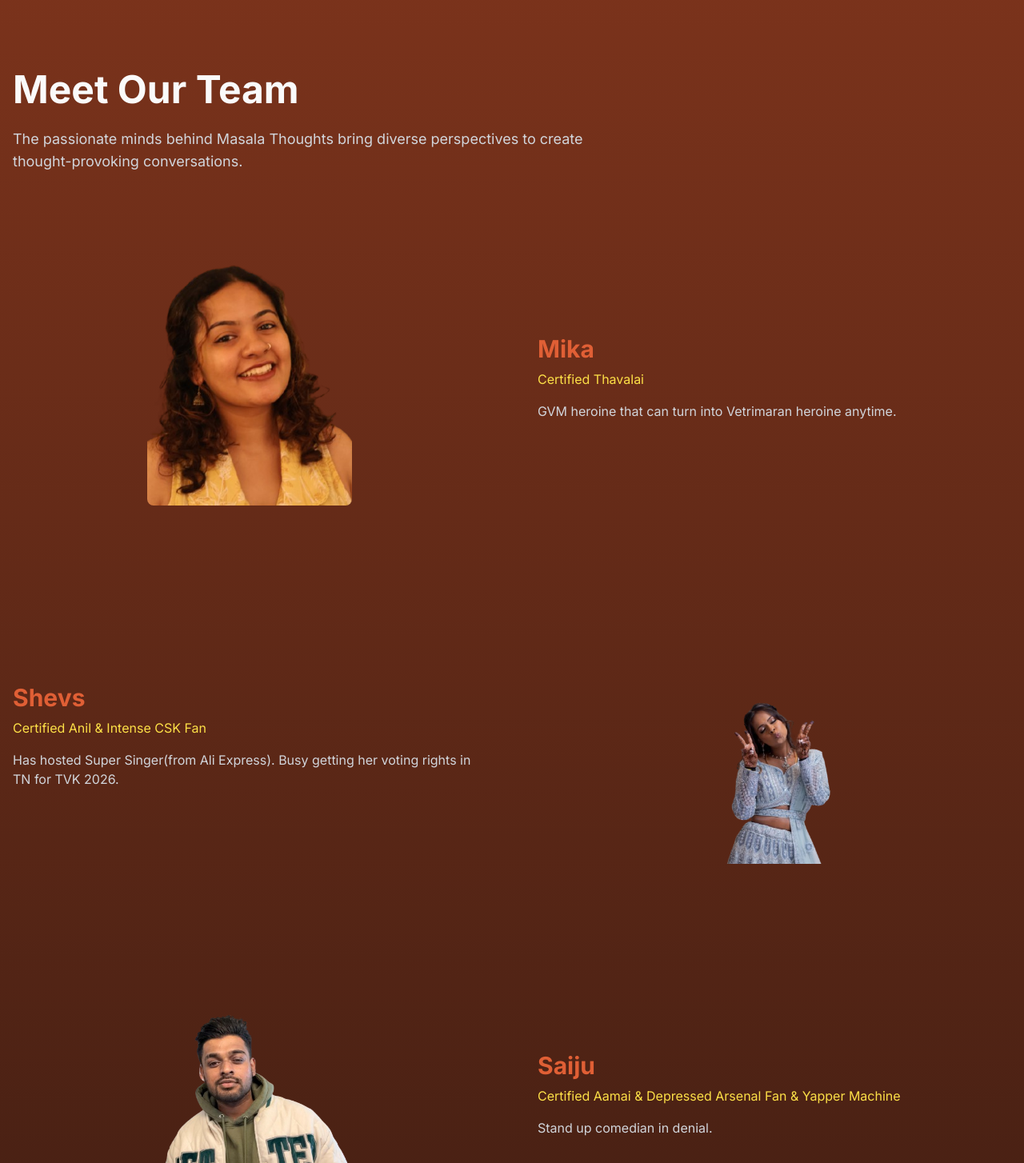
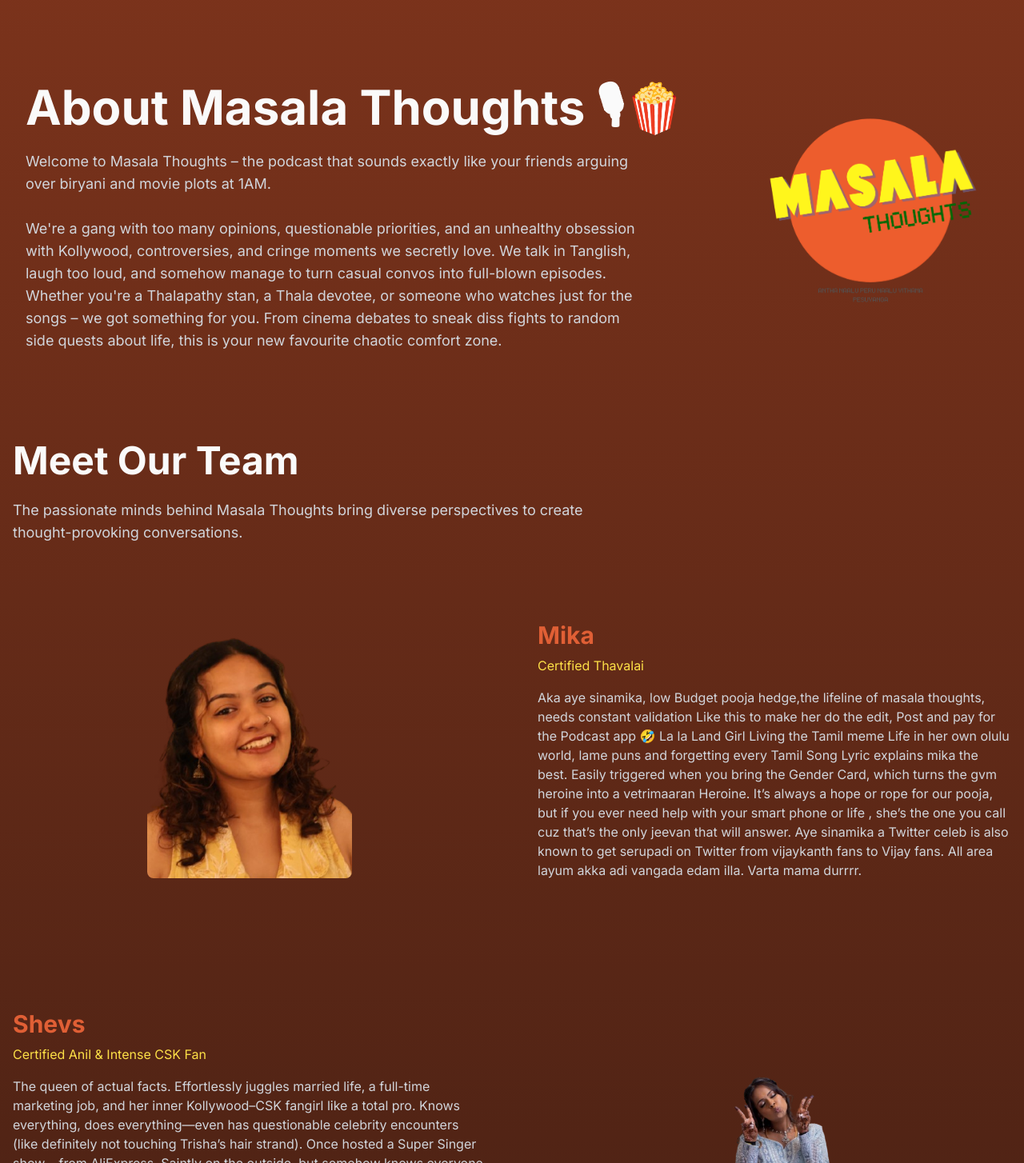
Before and after one commit to yganesh99/mt, a Next.js app: page /about in a window 1280 px wide. Shown: the part 56-1510 px from the top of the page at 80% size. Built offline with nearby package versions, Linux system fonts and the light colour scheme.

Commit message:
updated content for about us

```diff
--- a/app/about/page.js
+++ b/app/about/page.js
@@ -10,6 +10,7 @@ import Saiju from '../../public/saiju.png';
 import Swathi from '../../public/swathi.png';
 import Sanjay from '../../public/sanjay2.png';
 import Raj from '../../public/raj.png';
+import Logo from '../../public/Logo.png';
 
 export default function AboutPage() {
 	const teamMembers = [
@@ -17,47 +18,49 @@ export default function AboutPage() {
 			name: 'Mika',
 			role: 'Certified Thavalai',
 			description:
-				'GVM heroine that can turn into Vetrimaran heroine anytime.',
+				'Aka aye sinamika, low Budget pooja hedge,the lifeline of masala thoughts, needs constant validation Like this to make her do the edit, Post and pay for the Podcast app 🤣 La la Land Girl Living the Tamil meme Life in her own olulu world, lame puns and forgetting every Tamil Song Lyric explains mika the best. Easily triggered when you bring the Gender Card, which turns the gvm heroine into a vetrimaaran Heroine. It’s always a hope or rope for our pooja, but if you ever need help with your smart phone or life , she’s the one you call cuz that’s the only jeevan that will answer. Aye sinamika a Twitter celeb is also known to get serupadi on Twitter from vijaykanth fans to Vijay fans. All area layum akka adi vangada edam illa. Varta mama durrrr.',
 			silhouette: Mika,
 		},
 		{
 			name: 'Shevs',
 			role: 'Certified Anil & Intense CSK Fan',
 			description:
-				'Has hosted Super Singer(from Ali Express). Busy getting her voting rights in TN for TVK 2026.',
+				'The queen of actual facts. Effortlessly juggles married life, a full-time marketing job, and her inner Kollywood–CSK fangirl like a total pro. Knows everything, does everything—even has questionable celebrity encounters (like definitely not touching Trisha’s hair strand). Once hosted a Super Singer show… from AliExpress. Saintly on the outside, but somehow knows everyone and every single gossip. Official Thalaivi of the Ceylon Thalapathy Rasigar Mandram, currently busy manifesting her voting rights for TVK 2026.',
 			silhouette: Shevs,
 		},
 		{
 			name: 'Saiju',
 			role: 'Certified Aamai & Depressed Arsenal Fan & Yapper Machine',
-			description: 'Stand up comedian in denial.',
+			description:
+				'No, his parents were not inspired by Sai Baba. Calls himself a “green forest” and honestly, that’s just the beginning. Certified yapper who absolutely cannot stand losing an argument—and will not stop until you give in. Meme lord by day, unofficial mimicry artist by night (his S. Janaki and Venu Chakravarthy impressions are elite), and a stand-up comedian in denial. Thinks he looks like actor Vishal—just… the compressed version. Officially lives in Switzerland, though we strongly suspect he’s actually living in some refugee camp. Dramatic? Yes. Workaholic? For sure. Arshloc to his coworkers? Ask them (lmao). Carries his eternal optimism the way Ajith fans carry punch dialogues—loudly and proudly. Madly in love with Ajith Kumar, Arsenal FC, and somehow still surviving both. Certified Big Flirt™. You’ve been warned.',
 			silhouette: Saiju,
 		},
 		{
 			name: 'Yogi',
 			role: 'Dormant Aamai & Robotic Software Engineer',
 			description:
-				'Shows up to the podcast only when a JIRA ticket is assigned.',
+				'Aka Yogi, Gangster Ganesh. Another Ajith fan (or ex-fan depending on his mood). A dedicated software engineer who only shows up to podcast sessions when we raise a Jira ticket. Strong opinions, plays devil’s advocate like it’s his side hustle, and is practical to the core. Would ditch tech life in a heartbeat to be an AD for Bala or Pa. Ranjith—but only if Amma and Appa give full approval. Firm believer that movies must have a message (no “mass for the sake of mass” here). Most likely to be spotted at a tea kadai.',
 			silhouette: Yogi,
 		},
 		{
 			name: 'Swathi',
 			role: 'Closeted Anil',
 			description:
-				'Her unfiltered mouth could start a civil war, so we keep her appearances rare for public safety.',
+				'Aka Loosu Doctor Swathi. Always pretending to save lives on night shifts or posing at beaches, too "busy" for our podcast. Shows up once in a while to scream fake feminism and vanish. Calls herself a closeted Anil fan, but her cringey 2009 "Anna" fan page exposes it all. Moves like a thambi among the boys. Her unfiltered mouth could start a civil war, so we keep her appearances rare for public safety. She’ll find the shadiest restaurant in every country she visits for an “authentic’’ taste  — eat at your own risk (and carry a pharmacy).',
 			silhouette: Swathi,
 		},
 		{
 			name: 'Sanjay',
 			role: 'Thideer Anil Since Leo',
 			description:
-				'Blessed with an Arjun Das voice. Often mistaken for Varman from Jailer. Manasalayoo??.',
+				'Aka Sanja, blessed with the iconic Arjun Das voice. Lives in his own delulu world, but always with a touch of class. Certified Janhvi Kapoor stan (just check his IG likes, no further proof needed). Party animal with killer dance moves—could clear a dance floor or steal the spotlight in seconds. Often mistaken for Varman from Jailer – “Manasalayoo??” included. Fun fact: he genuinely believed Parthiban was not Leo Das, even with Anirudh yelling “Leooooo” in full surround sound. A thideer Vijay fan post-Leo… Good save us from these Anils.',
 			silhouette: Sanjay,
 		},
 		{
 			name: 'Niddy',
 			role: 'UUUHHMM...MMMM...YYE.',
-			description: 'The Ilayamaan & 144p version of Suriya & AK Racing.',
+			description:
+				'Aka Niddha, Niddy, the Ilayamaan. Civil engineer with a math allergy. Man of few words but casually slides into DMs with a smooth “hop into my Merc.” Side-profile king. Also known as nidheshrajracing, part-time guitarist for rajboicovers, and enjoys getting punched (by his boxing coach, don’t worry). Currently busy plotting the rebrand of Wellawatte to Nidheshwatte. Rumored to be a silent heartthrob. Travel vlogs coming soon… or never.',
 			silhouette: Raj,
 		},
 	];
@@ -65,6 +68,41 @@ export default function AboutPage() {
 	return (
 		<div className='min-h-screen pt-24 pb-16  bg-gradient-to-b from-primary/50 to-background'>
 			{/* Hero Section */}
+			<div className='flex flex-col lg:flex-row items-center lg:items-start gap-8 lg:gap-12 py-8 md:py-12 lg:py-16 px-4 md:px-6 lg:px-8'>
+				<div className='flex-1 text-center lg:text-left'>
+					<h1 className='text-3xl sm:text-4xl md:text-5xl lg:text-6xl font-bold mb-4 md:mb-6 leading-tight'>
+						About Masala Thoughts 🎙🍿
+					</h1>
+					<p className='text-base sm:text-lg text-gray-300 max-w-3xl mx-auto lg:mx-0 leading-relaxed'>
+						Welcome to Masala Thoughts – the podcast that sounds
+						exactly like your friends arguing over biryani and movie
+						plots at 1AM.
+						<br className='hidden sm:block' />
+						<br className='hidden sm:block' />
+						We're a gang with too many opinions, questionable
+						priorities, and an unhealthy obsession with Kollywood,
+						controversies, and cringe moments we secretly love. We
+						talk in Tanglish, laugh too loud, and somehow manage to
+						turn casual convos into full-blown episodes. Whether
+						you're a Thalapathy stan, a Thala devotee, or someone
+						who watches just for the songs – we got something for
+						you. From cinema debates to sneak diss fights to random
+						side quests about life, this is your new favourite
+						chaotic comfort zone.
+					</p>
+				</div>
+				<div className='flex-shrink-0 order-first lg:order-last'>
+					<Image
+						src={Logo}
+						alt='Masala Thoughts Podcast Logo'
+						width={320}
+						height={320}
+						className='relative z-10 object-contain w-48 h-48 sm:w-64 sm:h-64 md:w-80 md:h-80 lg:w-72 lg:h-72 xl:w-80 xl:h-80'
+						priority
+					/>
+				</div>
+			</div>
+
 			<section className='container mx-auto py-12 px-4'>
 				<h1 className='text-4xl md:text-5xl font-bold mb-6'>
 					Meet Our Team
```
